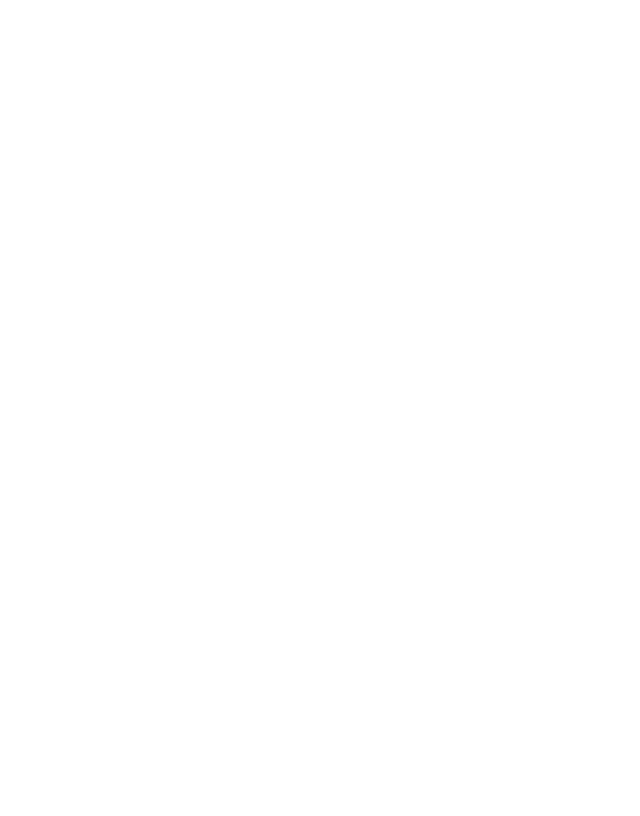
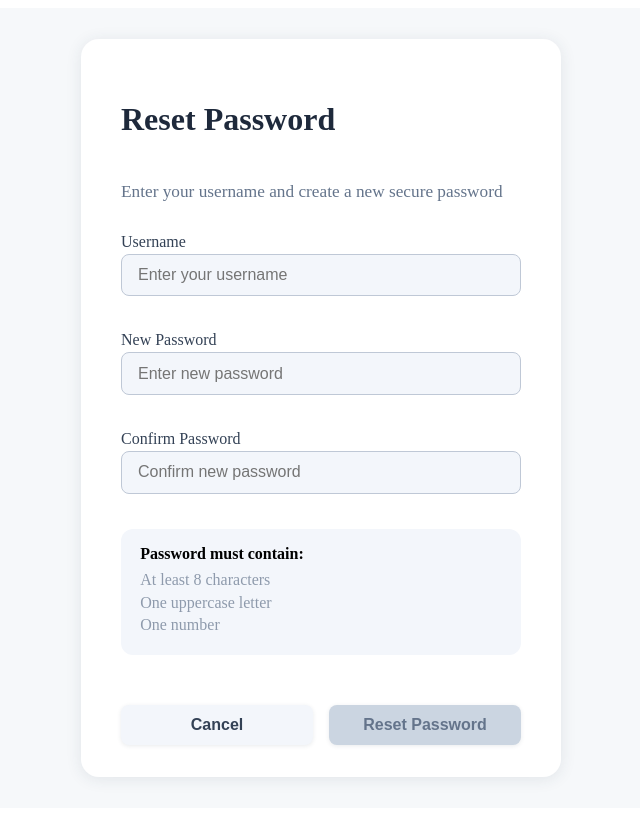
Before and after one commit to Cakebut/CSIT314-grpname-, a React (Vite) app in the folder frontend/: page /forgot-password in a window 1280 px wide. Before the commit this address had no page. Shown: the whole page, without its empty margins (319-959 px from the left). Built offline with nearby package versions, Linux system fonts and the light colour scheme.

Commit message:
add ForgetPassword Page

```diff
--- a/frontend/src/App.tsx
+++ b/frontend/src/App.tsx
@@ -3,6 +3,8 @@ import { useEffect } from 'react';
 
 // LOGIN PAGE
 import Login from './routes/LoginPage';
+import ForgotPasswordPage from './routes/ForgotPasswordPage';
+
 
 // USER ADMIN PAGE
 import AdminDashboard from './routes/UserAdmin/AdminDashboard';
@@ -10,6 +12,7 @@ import ViewUserAccountPage from './routes/UserAdmin/ViewUserAccountPage';
 import ViewUserRolesPage from './routes/UserAdmin/ViewUserRolesPage';
 import CreateNewUserAccountPage from './routes/UserAdmin/CreateNewUserAccountPage';
 import UserAdminSystemLogPage from './routes/UserAdmin/ViewUserAdminSystemLogPage';
+
 
 
 //Person In Need
@@ -39,6 +42,7 @@ function App() {
       <div className="app-wrapper">
         <Routes>
           <Route path="/" element={<Login />} />
+          <Route path="/forgot-password" element={<ForgotPasswordPage />} />
           {/* User Admin */}
           <Route path="/useradmin" element={<AdminDashboard />} />
           <Route path="/useradmin/ViewUserList" element={<ViewUserAccountPage />} />
--- /dev/null
+++ b/frontend/src/routes/ForgotPasswordPage.css
@@ -0,0 +1,151 @@
+/* ForgotPasswordPage.css */
+.forgot-password-container {
+  min-height: 100vh;
+  display: flex;
+  align-items: center;
+  justify-content: center;
+  background: #f6f8fa;
+}
+
+.reset-password-card, .request-submitted-card {
+  background: #fff;
+  border-radius: 18px;
+  box-shadow: 0 2px 16px rgba(44,62,80,0.10);
+  padding: 2.2rem 2.5rem 2rem 2.5rem;
+  max-width: 400px;
+  width: 100%;
+  margin: 0 auto;
+  display: flex;
+  flex-direction: column;
+  gap: 1.2rem;
+}
+
+.reset-password-card h2, .request-submitted-card h2 {
+  font-size: 2rem;
+  font-weight: 700;
+  margin-bottom: 0.5rem;
+  color: #1e293b;
+}
+
+.reset-password-card p, .request-submitted-card p {
+  color: #64748b;
+  font-size: 1.08rem;
+  margin-bottom: 0.7rem;
+}
+
+.reset-password-card label {
+  font-weight: 500;
+  color: #334155;
+  margin-bottom: 0.3rem;
+  display: block;
+  text-align: left;
+  width: 100%;
+}
+
+.reset-password-card input {
+  width: 100%;
+  display: block;
+  margin-left: 0;
+  box-sizing: border-box;
+  padding: 0.7em 1em;
+  border-radius: 8px;
+  border: 1.2px solid #bfc8d6;
+  font-size: 1rem;
+  background: #f3f6fb;
+  margin-top: 0.2rem;
+  margin-bottom: 0.7rem;
+}
+
+.password-requirements {
+  background: #f3f6fb;
+  border-radius: 12px;
+  padding: 1rem 1.2rem;
+  margin-bottom: 0.7rem;
+}
+.password-requirements ul {
+  list-style: none;
+  padding: 0;
+  margin: 0.5rem 0 0 0;
+}
+.password-requirements li {
+  font-size: 1rem;
+  margin-bottom: 0.3rem;
+  display: flex;
+  align-items: center;
+  gap: 0.5em;
+}
+.password-requirements .valid {
+  color: #22c55e;
+}
+.password-requirements .invalid {
+  color: #64748b;
+  opacity: 0.7;
+}
+
+.form-actions {
+  display: flex;
+  gap: 1rem;
+  margin-top: 1.2rem;
+}
+.form-actions button {
+  flex: 1;
+  padding: 0.7em 1.2em;
+  border-radius: 8px;
+  border: none;
+  font-weight: 600;
+  font-size: 1rem;
+  cursor: pointer;
+  box-shadow: 0 1px 4px rgba(44,62,80,0.10);
+  transition: background 0.2s;
+}
+.form-actions button[type="button"] {
+  background: #f3f6fb;
+  color: #334155;
+}
+.form-actions button[type="submit"] {
+  background: #2563eb;
+  color: white;
+}
+.form-actions button:disabled {
+  background: #cbd5e1;
+  color: #64748b;
+  cursor: not-allowed;
+}
+
+.request-submitted-card {
+  align-items: center;
+  text-align: center;
+}
+.request-status-list {
+  background: #f3f6fb;
+  border-radius: 12px;
+  padding: 1rem 1.2rem;
+  margin: 1.2rem 0 1.2rem 0;
+  list-style: none;
+  text-align: left;
+}
+.request-status-list li {
+  color: #22c55e;
+  font-size: 1.08rem;
+  margin-bottom: 0.7rem;
+  display: flex;
+  align-items: center;
+  gap: 0.5em;
+}
+.back-login-btn {
+  background: #1e293b;
+  color: white;
+  border: none;
+  border-radius: 8px;
+  padding: 0.7em 1.2em;
+  font-weight: 600;
+  font-size: 1rem;
+  cursor: pointer;
+  margin-top: 1.2rem;
+  box-shadow: 0 1px 4px rgba(44,62,80,0.10);
+}
+.request-note {
+  color: #64748b;
+  font-size: 0.98rem;
+  margin-top: 0.7rem;
+}
--- /dev/null
+++ b/frontend/src/routes/ForgotPasswordPage.tsx
@@ -0,0 +1,111 @@
+import React, { useState } from "react";
+import { useNavigate } from "react-router-dom";
+import { toast } from "react-toastify";
+import "./ForgotPasswordPage.css";
+
+export default function ForgotPasswordPage() {
+  const [username, setUsername] = useState("");
+  const [newPassword, setNewPassword] = useState("");
+  const [confirmPassword, setConfirmPassword] = useState("");
+  const [submitted, setSubmitted] = useState(false);
+  const [loading, setLoading] = useState(false);
+  const navigate = useNavigate();
+
+  const validatePassword = (pw: string) => {
+    return (
+      pw.length >= 8 &&
+      /[A-Z]/.test(pw) &&
+      /[0-9]/.test(pw)
+    );
+  };
+
+  const handleSubmit = async (e: React.FormEvent) => {
+    e.preventDefault();
+    if (!username || !newPassword || !confirmPassword) {
+      toast.error("Please fill in all fields.");
+      return;
+    }
+    if (newPassword !== confirmPassword) {
+      toast.error("Passwords do not match.");
+      return;
+    }
+    if (!validatePassword(newPassword)) {
+      toast.error("Password does not meet requirements.");
+      return;
+    }
+    setLoading(true);
+    // Simulate API call
+    setTimeout(() => {
+      setLoading(false);
+      setSubmitted(true);
+    }, 1200);
+  };
+
+  if (submitted) {
+    return (
+      <div className="forgot-password-container">
+        <div className="request-submitted-card">
+          <h2>Request Submitted</h2>
+          <p>Your password reset request has been received</p>
+          <ul className="request-status-list">
+            <li>✔ Your password change request has been successfully submitted</li>
+            <li>✔ Request is pending approval from the administrator</li>
+            <li>✔ You will receive confirmation once approved</li>
+          </ul>
+          <button className="back-login-btn" onClick={() => navigate("/login")}>Back to Login</button>
+          <div className="request-note">This usually takes 1-2 business days</div>
+        </div>
+      </div>
+    );
+  }
+
+  return (
+    <div className="forgot-password-container">
+      <form className="reset-password-card" onSubmit={handleSubmit}>
+        <h2>Reset Password</h2>
+        <p>Enter your username and create a new secure password</p>
+        <label>Username
+          <input
+            type="text"
+            value={username}
+            onChange={e => setUsername(e.target.value)}
+            placeholder="Enter your username"
+            autoComplete="username"
+          />
+        </label>
+        <label>New Password
+          <input
+            type="password"
+            value={newPassword}
+            onChange={e => setNewPassword(e.target.value)}
+            placeholder="Enter new password"
+            autoComplete="new-password"
+          />
+        </label>
+        <label>Confirm Password
+          <input
+            type="password"
+            value={confirmPassword}
+            onChange={e => setConfirmPassword(e.target.value)}
+            placeholder="Confirm new password"
+            autoComplete="new-password"
+          />
+        </label>
+        <div className="password-requirements">
+          <b>Password must contain:</b>
+          <ul>
+            <li className={newPassword.length >= 8 ? "valid" : "invalid"}>At least 8 characters</li>
+            <li className={/[A-Z]/.test(newPassword) ? "valid" : "invalid"}>One uppercase letter</li>
+            <li className={/[0-9]/.test(newPassword) ? "valid" : "invalid"}>One number</li>
+          </ul>
+        </div>
+        <div className="form-actions">
+          <button type="button" onClick={() => navigate("/login")}>Cancel</button>
+          <button type="submit" disabled={loading || !username || !newPassword || !confirmPassword || !validatePassword(newPassword)}>
+            {loading ? "Submitting..." : "Reset Password"}
+          </button>
+        </div>
+      </form>
+    </div>
+  );
+}
--- a/frontend/src/routes/LoginPage.tsx
+++ b/frontend/src/routes/LoginPage.tsx
@@ -112,12 +112,9 @@ function Login() {
             />
           </div>
           <div className="forgot">
+
             <section>
-              <input type="checkbox" id="check" />
-              <label htmlFor="check">Remember me</label>
-            </section>
-            <section>
-              <a className="login-text" href="#">Forgot Password</a>
+              <a className="login-text"  href="/forgot-password">Forgot Password</a>
             </section>
           </div>
           <div className="input-submit" style={{ marginBottom: '0.5rem', display: 'flex', flexDirection: 'column', alignItems: 'center' }}>
```
